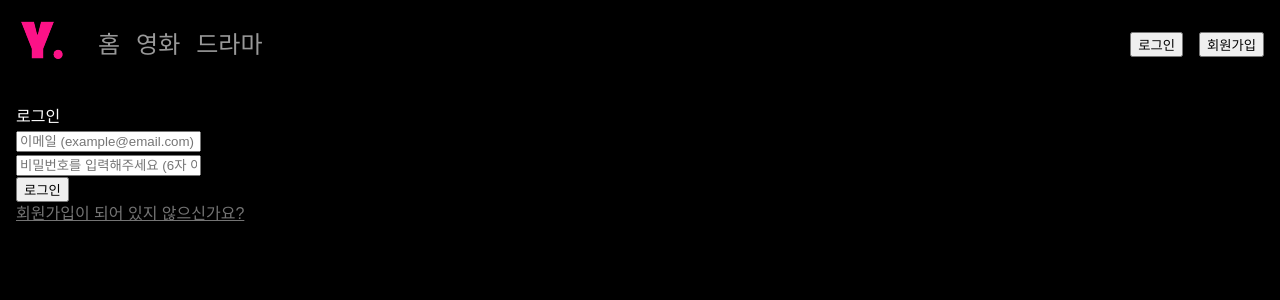
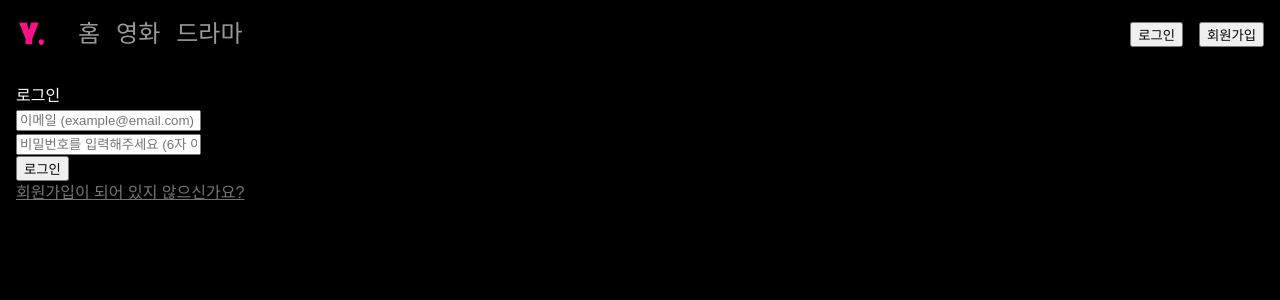
Before and after one commit to Team-HandinHand/Side-project-HandinHand, a React (Vite) app: page /signin in a window 1280 px wide. Shown: the top 300 px of the page. Built offline with nearby package versions, Linux system fonts and the light colour scheme; no server answers; a web font is replaced by a local one.

Commit message:
refactor: 헤더 로고 크기 변경 [#27]

```diff
--- a/src/GlobalStyle.ts
+++ b/src/GlobalStyle.ts
@@ -75,6 +75,10 @@ const GlobalStyle = createGlobalStyle`
     color: var(--color-white);
   }
 
+  img {
+    display: block;
+  }
+
   @media (max-width: 768px) {
     /* 데스크탑 이하 디바이스 */
     html {
--- a/src/components/common-ui/header/Header.tsx
+++ b/src/components/common-ui/header/Header.tsx
@@ -60,12 +60,10 @@ export const Header = ({ $backgroundColor }: HeaderProps) => {
         ) : (
           <>
             <S.BaseLink to="/">
-              {' '}
               {/* 즐겨찾기 */}
               <S.FavoriteIcon $active={pathname === '/'} />
             </S.BaseLink>
             <S.BaseLink to="/">
-              {' '}
               {/* 보관함 */}
               <S.StorageIcon $active={pathname === '/'} />
             </S.BaseLink>
--- a/src/components/common-ui/header/header.styled.ts
+++ b/src/components/common-ui/header/header.styled.ts
@@ -8,10 +8,11 @@ import {
   HeaderLinkProps,
   HeaderIconProps
 } from '@/types/commonUi'
+import { HEADER_COLORS } from '@/constants/commonUi'
 
 export const HeaderContainer = styled.header<HeaderProps>`
   background-color: ${({ $backgroundColor }) =>
-    $backgroundColor || 'transparent'};
+    HEADER_COLORS[$backgroundColor] ?? 'transparent'};
   padding: var(--space-medium);
   display: flex;
   justify-content: space-between;
@@ -24,6 +25,9 @@ export const HeaderContainer = styled.header<HeaderProps>`
 `
 
 export const LogoWrapper = styled.div`
+  display: flex;
+  align-items: center;
+
   @media (width <= 576px) {
     display: none;
   }
@@ -31,7 +35,7 @@ export const LogoWrapper = styled.div`
 
 export const Logo = styled.img`
   aspect-ratio: 1;
-  width: clamp(0px, 5vw, 50px);
+  width: clamp(0px, 3vw, 30px);
   height: auto;
   object-fit: contain;
 `
--- /dev/null
+++ b/src/constants/commonUi.ts
@@ -0,0 +1,5 @@
+// 헤더
+export const HEADER_COLORS = {
+  white: 'var(--color-white)',
+  black: 'var(--color-black)'
+}
```
Also changed, not shown: 1 other file (tests, documents, lock files or other folders).
